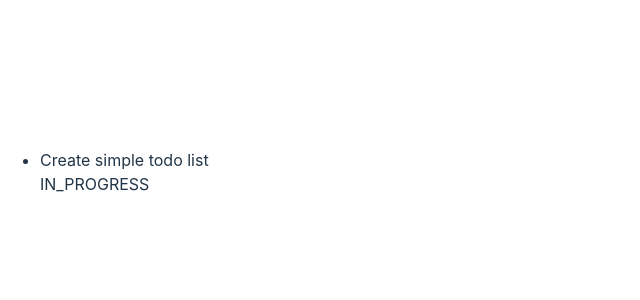
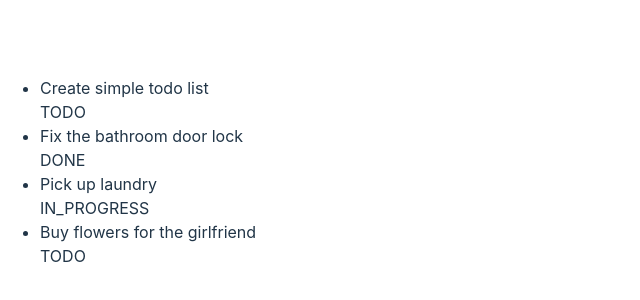
Before and after one commit to VChecherynda/todo-redux-test, a React app: page / in a window 1280 px wide. Shown: the part 228-528 px from the top of the page, without its empty margins (0-640 px from the left). Built offline with nearby package versions, Linux system fonts and the light colour scheme; the HTML template or start-up script is replaced by a standard one.

Commit message:
Add redux and load initial data

```diff
--- a/package.json
+++ b/package.json
@@ -15,11 +15,13 @@
     "react-bootstrap": "^2.7.4",
     "react-dom": "^18.2.0",
     "react-redux": "^8.0.5",
-    "redux": "^4.2.1"
+    "redux": "^4.2.1",
+    "uuid": "^9.0.0"
   },
   "devDependencies": {
     "@types/react": "^18.0.28",
     "@types/react-dom": "^18.0.11",
+    "@types/uuid": "^9.0.1",
     "@typescript-eslint/eslint-plugin": "^5.57.1",
     "@typescript-eslint/parser": "^5.57.1",
     "@vitejs/plugin-react": "^4.0.0",
--- a/src/components/List/List.tsx
+++ b/src/components/List/List.tsx
@@ -1,12 +1,21 @@
 import { ListGroup } from 'react-bootstrap';
+import { useAppSelector } from '../../store/hooks';
 import { ListItem } from './ListItem';
 
 export function List() {
+    const issues = useAppSelector(state => state.issues);
+
+    if (issues.length === 0) {
+        return <div>Loading...</div>
+    }
+
     return (
         <ListGroup as="ul">
-            <ListGroup.Item as="li">
-                <ListItem summary={"Create simple todo list"} status={"IN_PROGRESS"}/>
-            </ListGroup.Item>
+            {issues.map(issue => (
+                <ListGroup.Item key={issue.id} as="li">
+                    <ListItem summary={issue.summary} status={issue.status}/>
+                </ListGroup.Item>
+            ))}
         </ListGroup>
     )
 }
--- a/src/layout/Page.tsx
+++ b/src/layout/Page.tsx
@@ -1,7 +1,19 @@
 import { Container } from "react-bootstrap";
 import { List } from "../components/List";
+import { useAppDispatch } from '../store/hooks';
+import { ActionType } from "../store/types";
+import { mockServerDB } from "../store/mock";
 
 export function Page() {
+    const dispatch = useAppDispatch();
+
+    setTimeout(() => {
+        dispatch({
+            type: ActionType.SAVE_ISSUE_LIST,
+            data: mockServerDB.issues
+        })
+    }, 2000)
+
     return (
         <Container>
             <List />
--- /dev/null
+++ b/src/store/hooks.ts
@@ -0,0 +1,8 @@
+import { TypedUseSelectorHook, useDispatch, useSelector } from 'react-redux'
+import { store } from "./index";
+
+export type RootState = ReturnType<typeof store.getState>
+export type AppDispatch = typeof store.dispatch
+
+export const useAppDispatch: () => AppDispatch = useDispatch
+export const useAppSelector: TypedUseSelectorHook<RootState> = useSelector
--- a/src/store/mock.ts
+++ b/src/store/mock.ts
@@ -1,22 +1,24 @@
+import { v4 as uuidv4 } from "uuid";
+
 export const mockServerDB = {
     issues: [
       {
-        id: "1000",
+        id: uuidv4(),
         summary: "Create simple todo list",
         status: "TODO"
       },
       {
-        id: "1001",
+        id: uuidv4(),
         summary: "Fix the bathroom door lock",
         status: "DONE"
       },
       {
-        id: "1002",
+        id: uuidv4(),
         summary: "Pick up laundry",
         status: "IN_PROGRESS"
       },
       {
-        id: "1003",
+        id: uuidv4(),
         summary: "Buy flowers for the girlfriend",
         status: "TODO"
       }
--- a/src/store/reducer.ts
+++ b/src/store/reducer.ts
@@ -1,15 +1,17 @@
-import { AppState, ActionType } from "./types";
+import { AppState, ActionType, Issue } from "./types";
 
 const initialState: AppState = {
     issues: []
 };
 
 interface SaveIssuesAction {
-    type: ActionType.SAVE_ISSUE_LIST;
+    type: ActionType.SAVE_ISSUE_LIST
+    data: Issue[]
 }
 
 interface UpdateIssuesAction {
-    type: ActionType.UPDATE_ISSUE_LIST;
+    type: ActionType.UPDATE_ISSUE_LIST
+    data: Issue[]
 }
 
 type AppAction = SaveIssuesAction | UpdateIssuesAction;
@@ -18,13 +20,11 @@ export function reducer(state: AppState = initialState, action: AppAction): AppS
     switch(action.type) {
         case ActionType.SAVE_ISSUE_LIST:
             return {
-                ...state,
-                issues: []
+                issues: action.data
             };
         case ActionType.UPDATE_ISSUE_LIST:
             return {
-                ...state,
-                issues: []
+                issues: action.data
             };
         default:
             return state;
```
Also changed, not shown: 1 other file (tests, documents, lock files or other folders).
